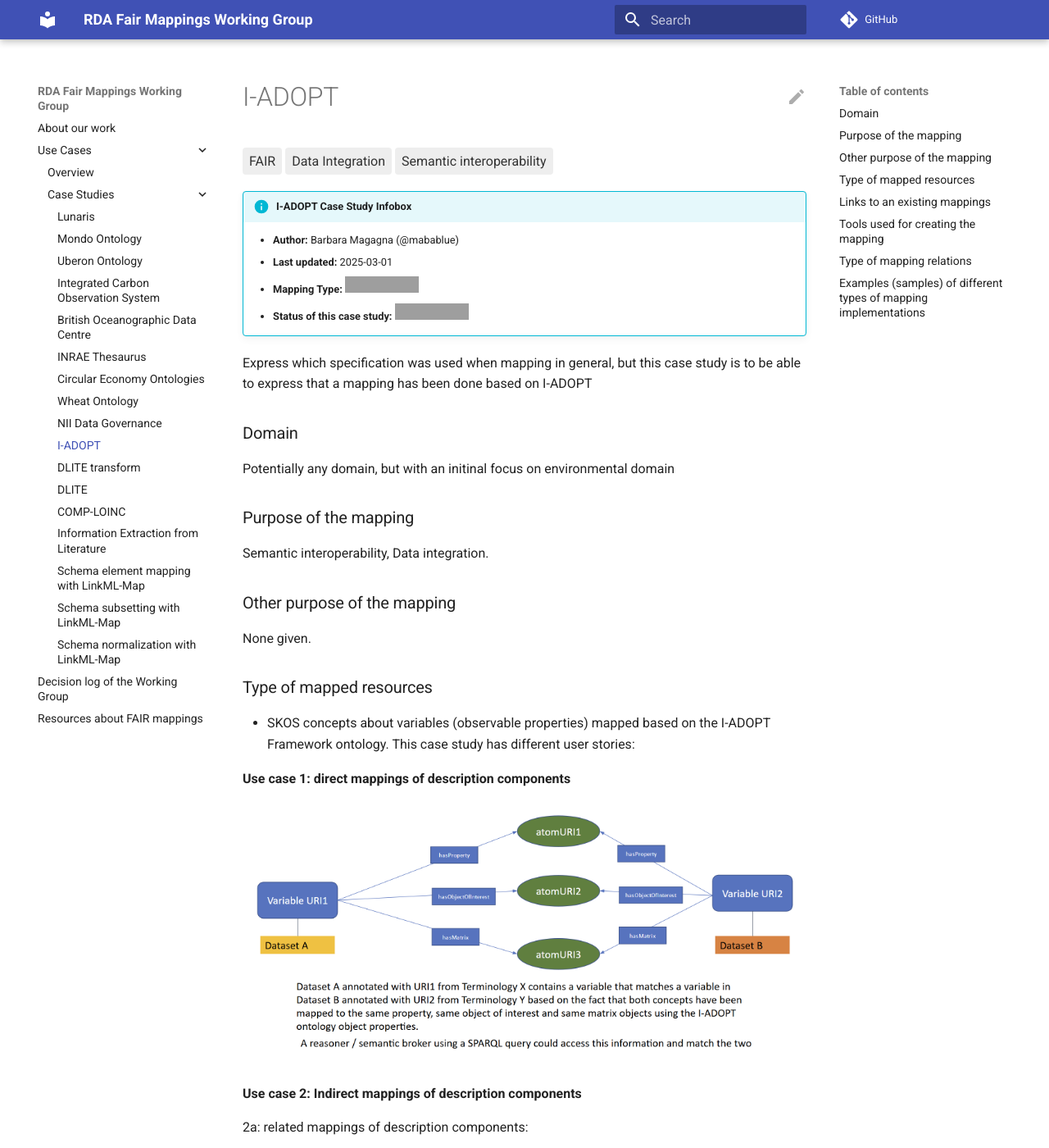
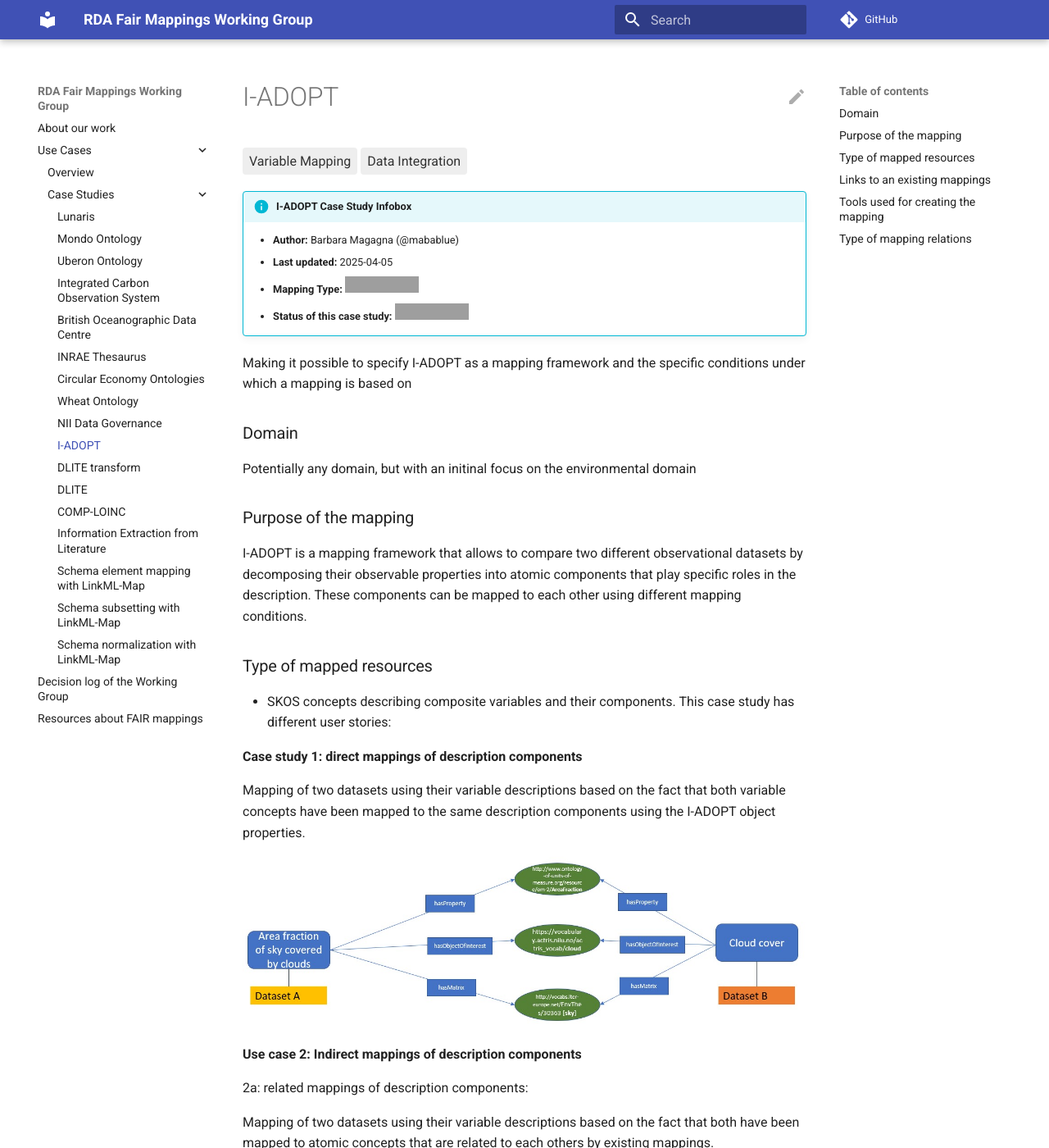
Before and after one commit to mapping-commons/rda-fair-mappings, an MkDocs documentation site: the page built from docs/case-study/case-study-i-adopt.md, in a window 1280 px wide and 1400 px high. Shown: the whole window at 82% size. Built offline with MkDocs 1.6.1 and Material for MkDocs 9.7.7, drawn with Linux system fonts in a browser that asks for light colours; comment, search, counter and statistics services are not loaded; some of the changed text lies outside the part shown; grey boxes are pictures that could not be loaded.

Commit message:
Update various case studies for website

```diff
--- a/docs/case-study/case-study-i-adopt.md
+++ b/docs/case-study/case-study-i-adopt.md
@@ -1,64 +1,72 @@
 <!-- DO NOT EDIT: This file is auto-generated. Any changes will be overwritten. -->
 
-<span style="display:inline-block; background:#eee; color:#333; padding:4px 8px; border-radius:4px;">FAIR</span> <span style="display:inline-block; background:#eee; color:#333; padding:4px 8px; border-radius:4px;">Data Integration</span> <span style="display:inline-block; background:#eee; color:#333; padding:4px 8px; border-radius:4px;">Semantic interoperability</span>
+<span style="display:inline-block; background:#eee; color:#333; padding:4px 8px; border-radius:4px;">Variable Mapping</span> <span style="display:inline-block; background:#eee; color:#333; padding:4px 8px; border-radius:4px;">Data Integration</span>
 
 !!! info "I-ADOPT Case Study Infobox"
 
     - **Author:** Barbara Magagna  (@mabablue)
-    - **Last updated:** 2025-03-01
+    - **Last updated:** 2025-04-05
     - **Mapping Type:** ![Mapping Type](https://img.shields.io/badge/Entity Mapping-blue)
     - **Status of this case study:** ![Status](https://img.shields.io/badge/Draft-yellow)
 
-Express which specification was used when mapping in general, but this case study is to be able to express that a mapping has been done based on I-ADOPT
+Making it possible to specify I-ADOPT as a mapping framework and the specific conditions under which a mapping is based on
 
 ### Domain
 
-Potentially any domain, but with an initinal focus on environmental domain
+Potentially any domain, but with an initinal focus on the environmental domain
 
 ### Purpose of the mapping
 
-Semantic interoperability, Data integration.
+I-ADOPT is a mapping framework that allows to compare two different observational datasets by decomposing their observable properties into atomic components that play specific roles in the description. These components can be mapped to each other using different mapping conditions.
 
-### Other purpose of the mapping
-
-None given.
 
 ### Type of mapped resources
 
-- SKOS concepts about variables (observable properties) mapped based on the I-ADOPT Framework ontology. This case study has different user stories:
+- SKOS concepts describing composite variables and their components. This case study has different user stories:
 
-**Use case 1: direct mappings of description components**
+**Case study 1: direct mappings of description components**
 
-![I-ADOPT use case 1](../img/I-ADOPT_use_case1.png)
+Mapping of two datasets using their variable descriptions based on the fact that both variable concepts have been mapped to the same description components using the I-ADOPT object properties.
+
+![I-ADOPT user story 1](../img/I-ADOPT_user_story1.jpg)
 
 
 **Use case 2: Indirect mappings of description components**
 
 2a: related mappings of description components:
-![I-ADOPT use case 2a](../img/I-ADOPT_use_case2a.png)
+
+Mapping of two datasets using their variable descriptions based on the fact that both have been mapped to atomic concepts that are related to each others by existing mappings.
+
+![I-ADOPT user story 2a](../img/I-ADOPT_user_story2a.jpg)
 
 2b: description components mapped to the same reference semantic artefacts
-![I-ADOPT use case 2b](../img/I-ADOPT_use_case2b.png)
+
+Mapping of two datasets using their variable descriptions based on the fact that their atomic concepts have not been mapped to each other but mapped to common reference ontologies.
+
+![I-ADOPT user story 2b](../img/I-ADOPT_user_story2b.jpg)
 
 2 c: no explicit mappings existing, but automatic mappings based on term matches
-![I-ADOPT use case 2c](../img/I-ADOPT_use_case2c.png)
+
+Mapping of two datasets using their variable descriptions based on automatic mappings of their atomoic concepts.
+
+![I-ADOPT user story 2c](../img/I-ADOPT_user_story2c.jpg)
 
 **Use case 3: Description components mapped between a variable and a blank node**
 
-![I-ADOPT use case 3](../img/I-ADOPT_use_case3.png)
+Mapping of two datasets based on the fact that they are annotated with the same description components using the I-ADOPT object properties, but one dataset has a composite variable concept and the other is described directly by its description component.
+
+![I-ADOPT user story 3](../img/I-ADOPT_user_story3.jpg)
 
 ### Links to an existing mappings
 
 - [https://vocab.nerc.ac.uk/mapping/I/1740186/](https://vocab.nerc.ac.uk/mapping/I/1740186/)
 
+  Other mappings will follow after a basic agreement how to create FAIR mappings for I-ADOPT variables.
+
 ### Tools used for creating the mapping
 
-Manual procedure. We are about developing SQPARQL queries to perform mappings. Alexandra Kokkinaki will provide those.
+For now we are using a manual procedure. Howeever, we are developing SQPARQL queries to perform mappings. Moreover, we are developing a LLM-enabled variable annotation service based on I-ADOPT that will provide FAIR mappings.
 
 ### Type of mapping relations
 
 - Entity mappings based on the I-ADOPT Framework.
-
-### Examples (samples) of different types of mapping implementations
-
---
```
Also changed, not shown: docs/case-study/case-study-nii.md (+17 -4 lines), docs/use-cases.md (+3 -3 lines), src/docs/use-cases.md (+3 -3 lines), docs/img/I-ADOPT_user_story1.jpg (added), docs/img/I-ADOPT_user_story2a.jpg (added), docs/img/I-ADOPT_user_story2b.jpg (added), docs/img/I-ADOPT_user_story2c.jpg (added), docs/img/I-ADOPT_user_story3.jpg (added).
